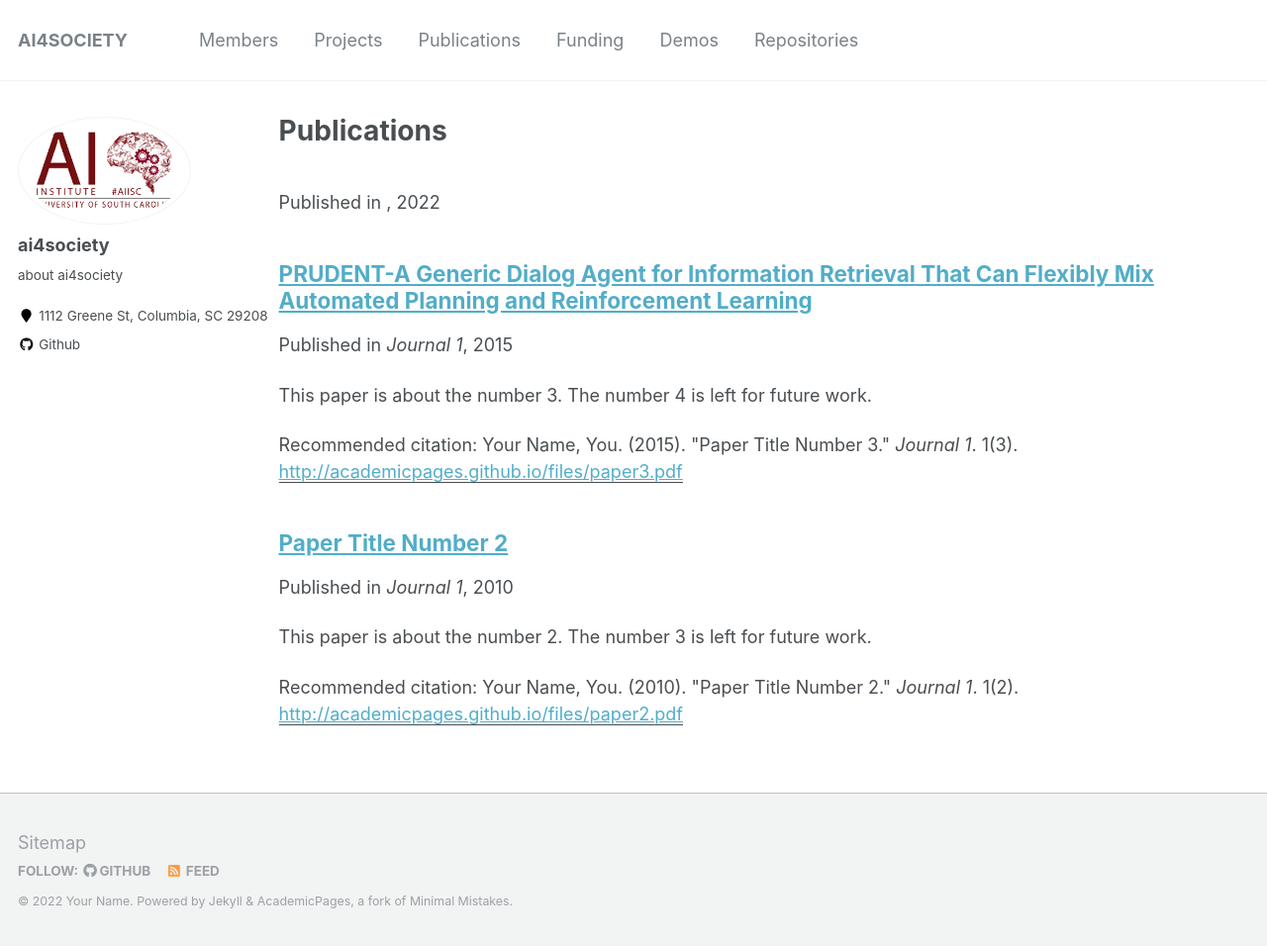
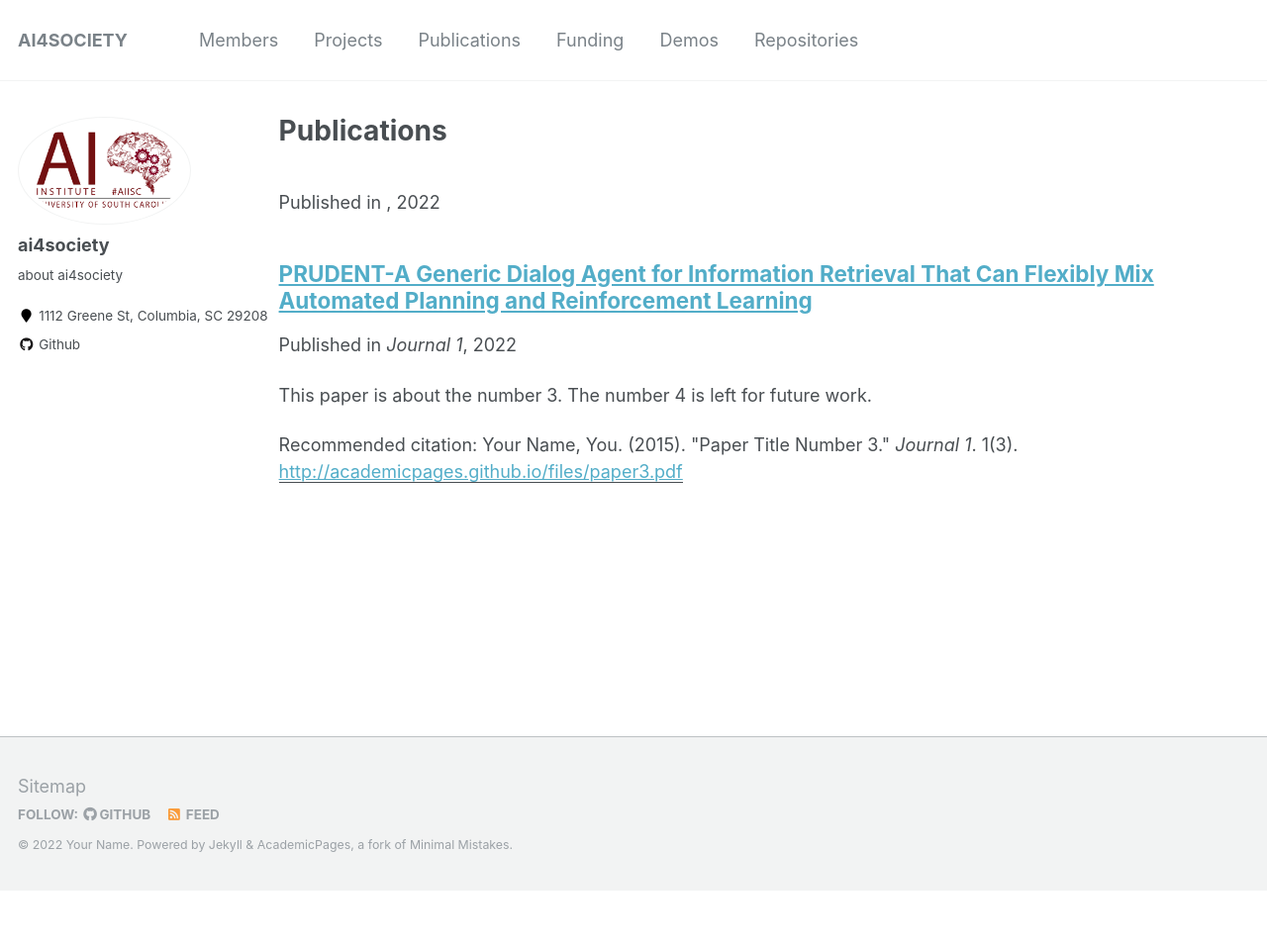
Before and after one commit to likitha-9/ai4society.github.io, a Jekyll site: the page built from _pages/publications.md, in a window 1280 px wide. Shown: the whole page at 99% size. Built offline with Jekyll 4.4.1, drawn with Linux system fonts in a browser that asks for light colours; after the commit the page ends 900 px from its top, so only the background shows below that.

Commit message:
first commit

```diff
--- a/_publications/2010-10-01-paper-title-number-2.md
+++ /dev/null
@@ -1,15 +0,0 @@
----
-title: "Paper Title Number 2"
-collection: publications
-permalink: /publication/2010-10-01-paper-title-number-2
-excerpt: 'This paper is about the number 2. The number 3 is left for future work.'
-date: 2010-10-01
-venue: 'Journal 1'
-paperurl: 'http://academicpages.github.io/files/paper2.pdf'
-citation: 'Your Name, You. (2010). &quot;Paper Title Number 2.&quot; <i>Journal 1</i>. 1(2).'
----
-This paper is about the number 2. The number 3 is left for future work.
-
-[Download paper here](http://academicpages.github.io/files/paper2.pdf)
-
-Recommended citation: Your Name, You. (2010). "Paper Title Number 2." <i>Journal 1</i>. 1(2).
--- a/_publications/2015-10-01-paper-title-number-3.md
+++ b/_publications/2022-01-01-PRUDENT-A Generic Dialog Agent for Information Retrieval That Can Flexibly Mix Automated Planning and Reinforcement Learning.md
@@ -1,15 +1,10 @@
 ---
 title: "PRUDENT-A Generic Dialog Agent for Information Retrieval That Can Flexibly Mix Automated Planning and Reinforcement Learning"
 collection: publications
-permalink: /publication/2015-10-01-paper-title-number-3
+permalink: /publication/2022-01-01-PRUDENT-A Generic Dialog Agent for Information Retrieval That Can Flexibly Mix Automated Planning and Reinforcement Learning
 excerpt: 'This paper is about the number 3. The number 4 is left for future work.'
-date: 2015-10-01
+date: 2022-01-01
 venue: 'Journal 1'
 paperurl: 'http://academicpages.github.io/files/paper3.pdf'
 citation: 'Your Name, You. (2015). &quot;Paper Title Number 3.&quot; <i>Journal 1</i>. 1(3).'
 ---
-This paper is about the number 3. The number 4 is left for future work.
-
-[Download paper here](http://academicpages.github.io/files/paper3.pdf)
-
-Recommended citation: Your Name, You. (2015). "Paper Title Number 3." <i>Journal 1</i>. 1(3).
```
Also changed, not shown: _publications/2022-10-01-Solving the Rubik’s Cube with a PDDL Planner.md (+2 -2 lines).
